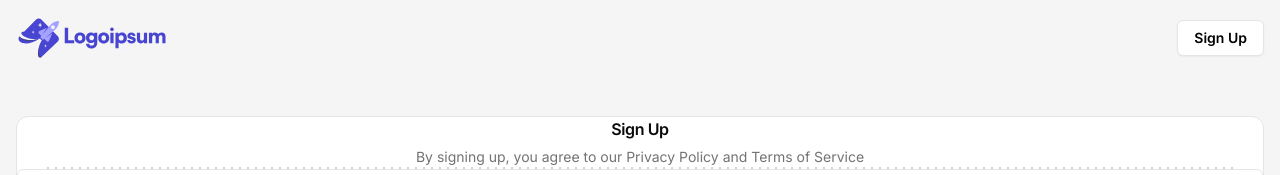
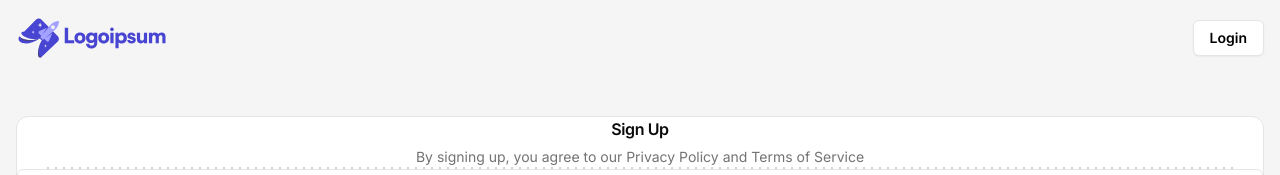
Before and after one commit to Juna5/jira-clone, a Next.js app: page /sign-up in a window 1280 px wide. Shown: the top 175 px of the page. Built offline with nearby package versions, Linux system fonts and the light colour scheme.

Commit message:
fix layout auth

```diff
--- a/src/app/(auth)/layout.tsx
+++ b/src/app/(auth)/layout.tsx
@@ -1,17 +1,27 @@
+"use client";
+
 import { Button } from "@/components/ui/button";
 import Image from "next/image";
+import Link from "next/link";
+import { usePathname } from "next/navigation";
 
 interface AuthLayoutProps {
     children: React.ReactNode;
 }
 
 const AuthLayout = ({ children }: AuthLayoutProps) => {
+    const pathName = usePathname();
+    const isSignIn = pathName === "/sign-in";
     return (
         <main className="bg-neutral-100 min-h-screen">
             <div className="mx-auto max-w-screen-2xl p-4">
                 <nav className="flex justify-between items-center">
                     <Image src="/logo.svg" height={56} width={152} alt="Logo" />
-                    <Button variant="secondary">Sign Up</Button>
+                    <Button variant="secondary">
+                        <Link href={isSignIn ? "/sign-up" : "/sign-in"}>
+                            {isSignIn ? "Sign Up" : "Login"}
+                        </Link>
+                    </Button>
                 </nav>
                 <div className="flex flex-col items-center justify-center pt-4 md:pt-14">
                     {children}
```
